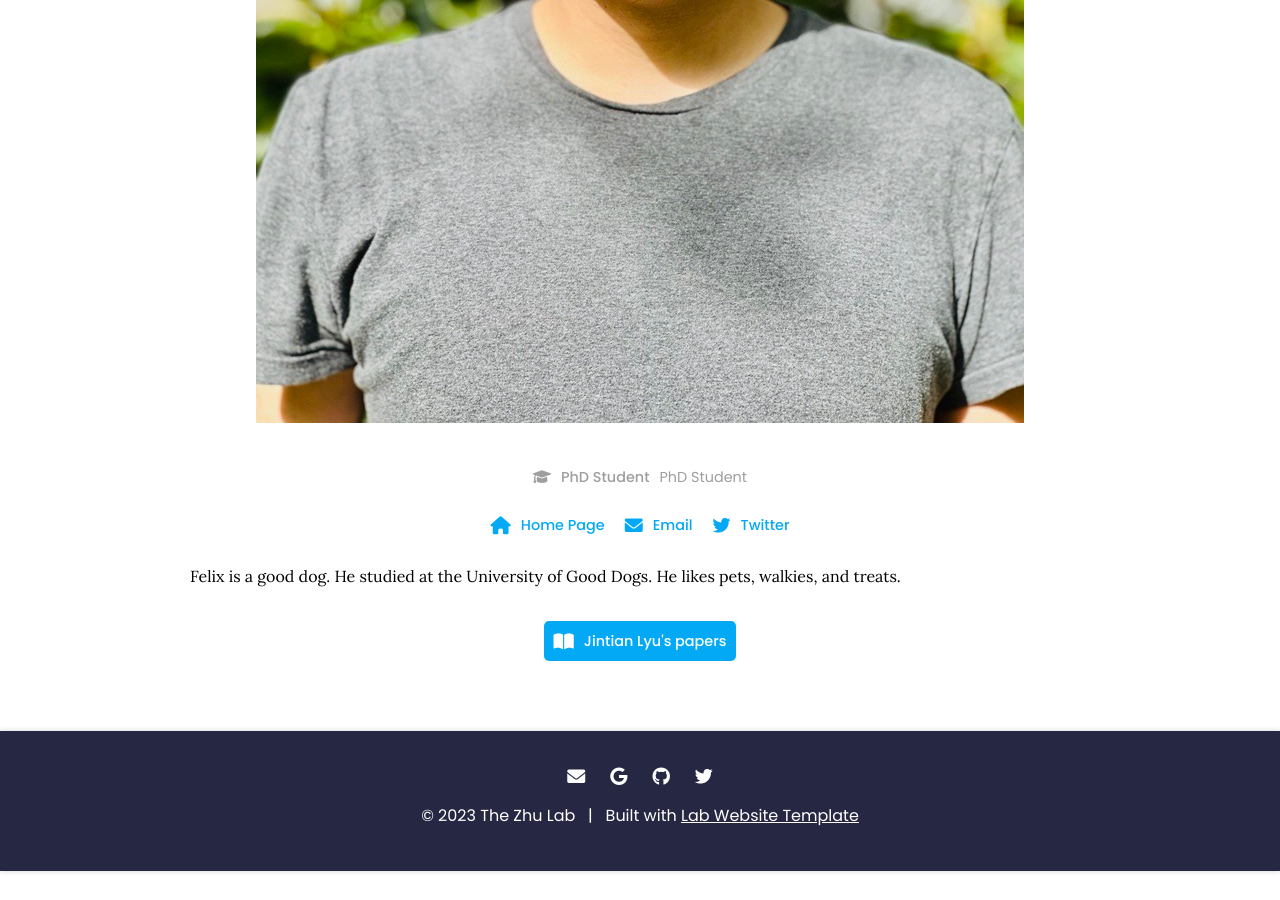
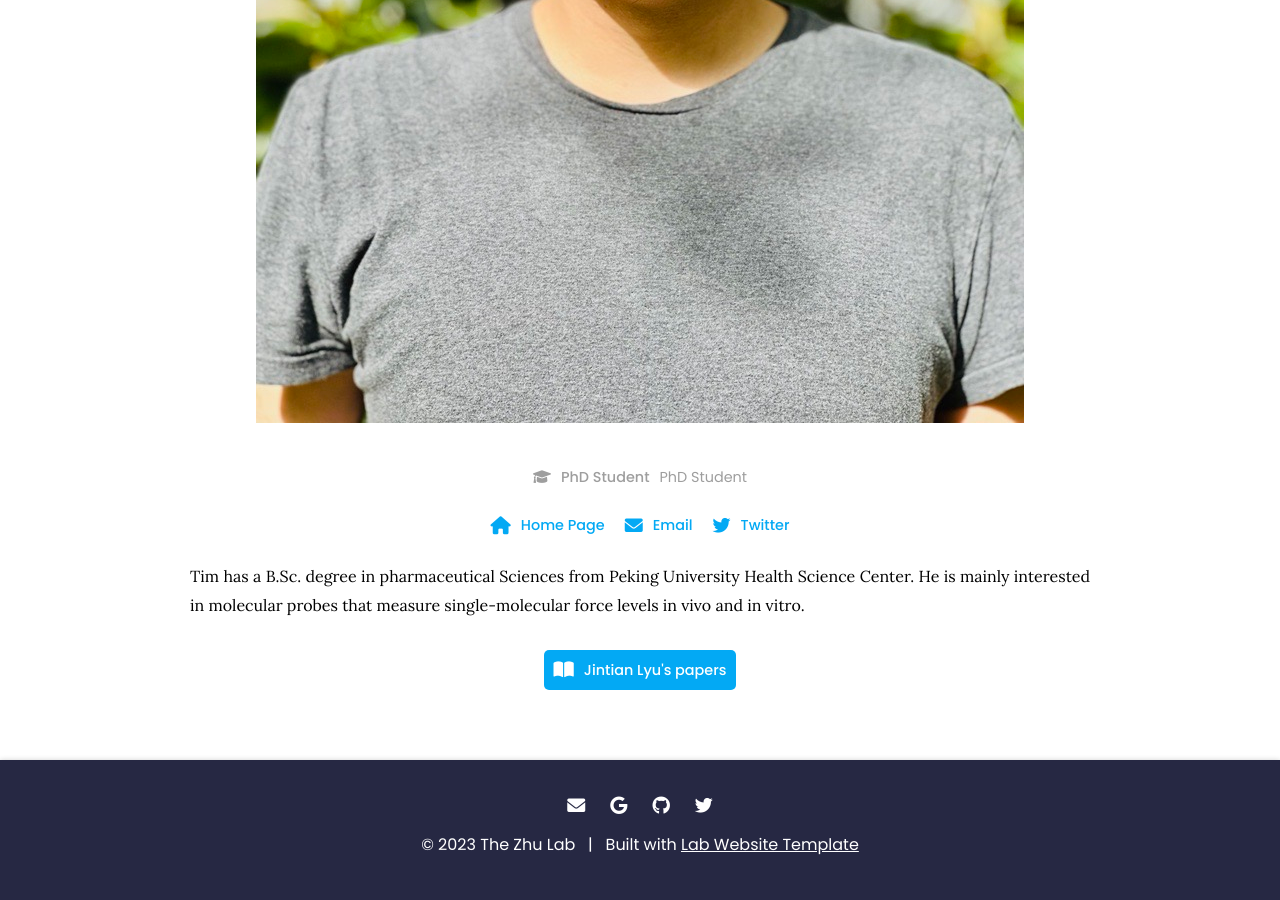
Before and after one commit to theZhuLab/zhu_lab_website, a Jekyll site: the page built from _members/Jintian-Lyu.md, in a window 1280 px wide and 900 px high, scrolled down 858 px. Built offline with Jekyll 4.4.1, drawn with Linux system fonts in a browser that asks for light colours; before the commit the page ends 1729 px from its top, so only the background shows below that.

Commit message:
Update Jintian-Lyu.md

```diff
--- a/_members/Jintian-Lyu.md
+++ b/_members/Jintian-Lyu.md
@@ -9,6 +9,4 @@ links:
   twitter: nan
 ---
 
-Felix is a good dog.
-He studied at the University of Good Dogs.
-He likes pets, walkies, and treats.
+Tim has a B.Sc. degree in pharmaceutical Sciences from Peking University Health Science Center. He is mainly interested in molecular probes that measure single-molecular force levels in vivo and in vitro.
```
